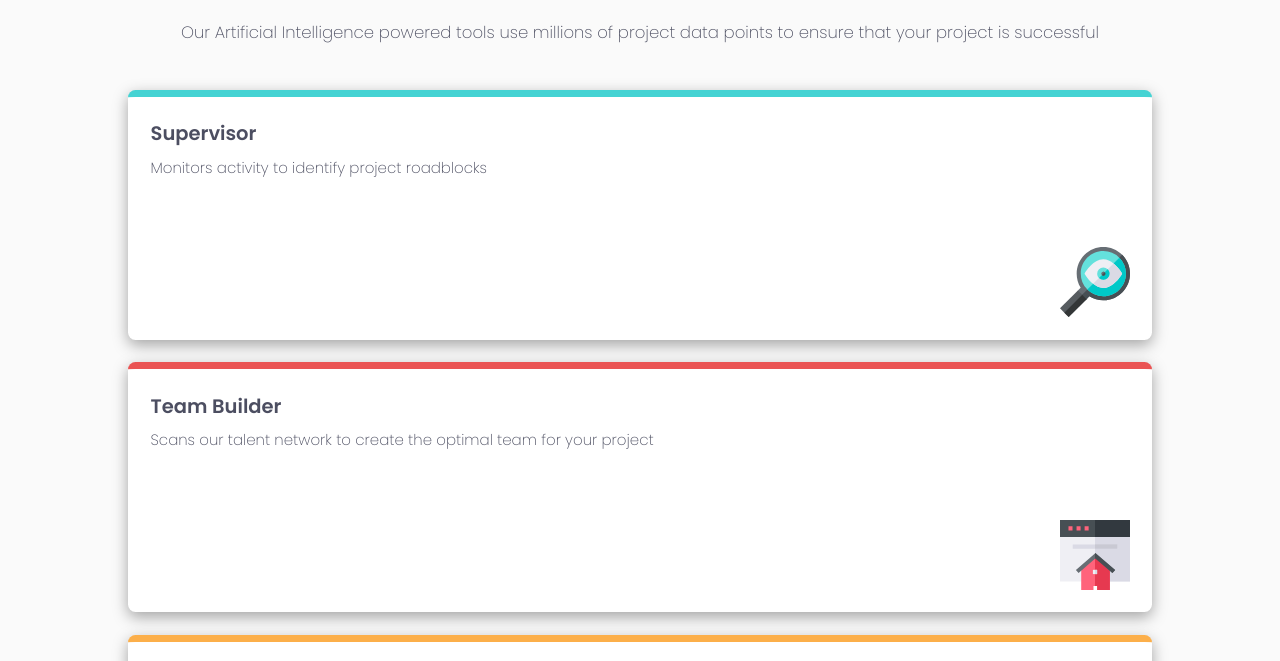
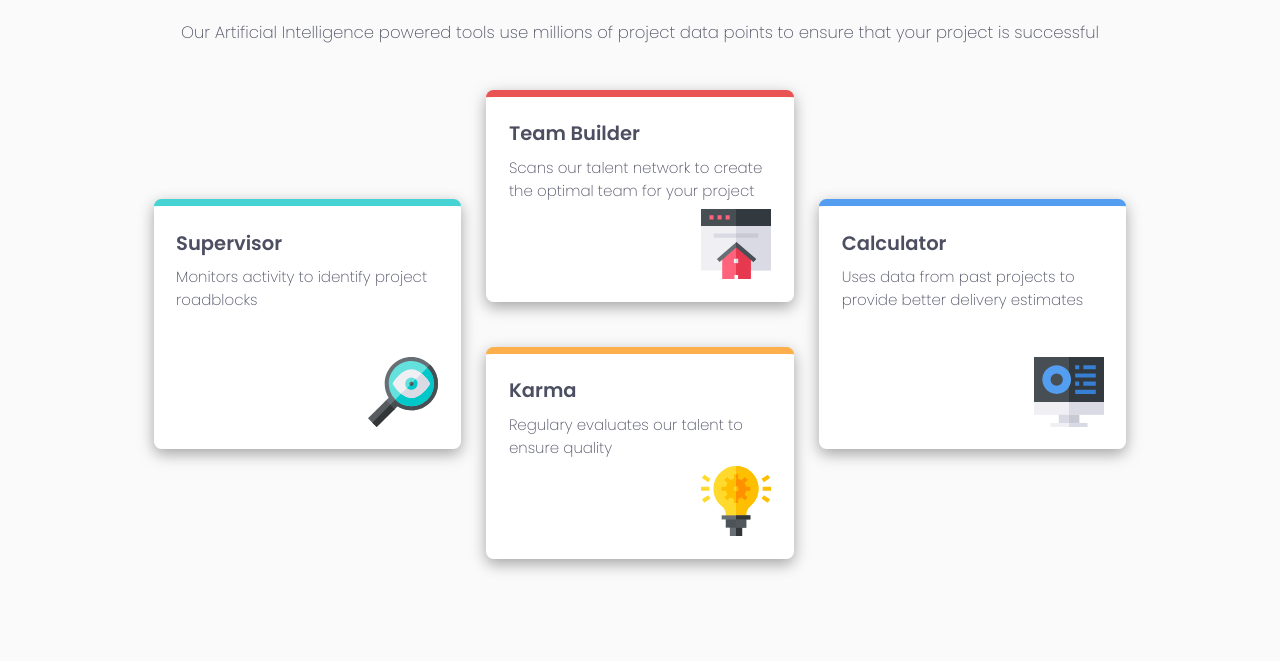
Before and after one commit to RicardoSerrano19/frontend_four-card-section, a plain HTML site: page index.html in a window 1280 px wide. Shown: the part 108-769 px from the top of the page. Drawn offline with Linux system fonts and the light colour scheme.

Commit message:
feat: add media queries

```diff
--- a/index.html
+++ b/index.html
@@ -22,6 +22,7 @@
         <p class="benefits__card__description">Monitors activity to identify project roadblocks</p>
         <img class="benefits__card__image" src="./images/icon-supervisor.svg" alt="supervisor">
       </div>
+      <div class="double__card">
         <div class="benefits__card top-color-red">
           <h1 class="benefits__card__title">Team Builder</h1>
           <p class="benefits__card__description">Scans our talent network to create the optimal team for your project</p>
@@ -32,6 +33,7 @@
           <p class="benefits__card__description">Regulary evaluates our talent to ensure quality</p>
           <img class="benefits__card__image" src="./images/icon-karma.svg" alt="karma">
         </div>
+      </div>
       <div class="benefits__card top-color-blue">
         <h1 class="benefits__card__title">Calculator</h1>
         <p class="benefits__card__description">Uses data from past projects to provide better delivery estimates</p>
--- a/style.css
+++ b/style.css
@@ -98,3 +98,23 @@ main{
 .top-color-orange{ border-top-color: var(--orange); }
 .top-color-cyan{ border-top-color: var(--cyan); }
 .top-color-red{ border-top-color: var(--red); }
+
+/* Double card */
+.double__card{
+    display: flex;
+    flex-direction: column;
+}
+
+@media (min-width: 50rem){
+   .benefits{
+    display: flex;
+    flex-direction: row;
+    justify-content: space-evenly;
+    align-items: center;
+   }
+
+   .benefits__card,
+   .double__card{
+    flex: 0 0 30%;
+   }
+}
```
Lines whose indentation alone changed are shown as unchanged.
